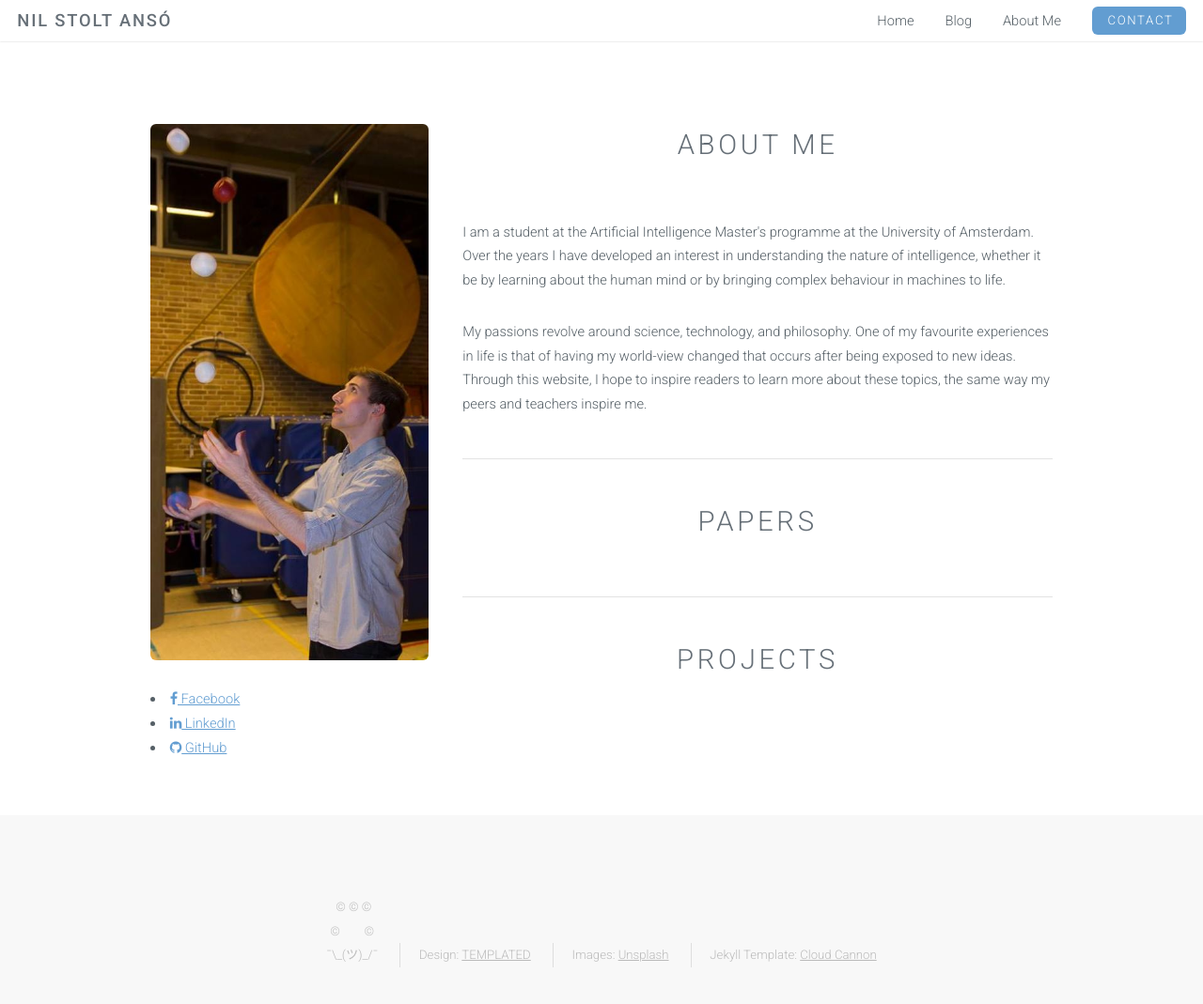
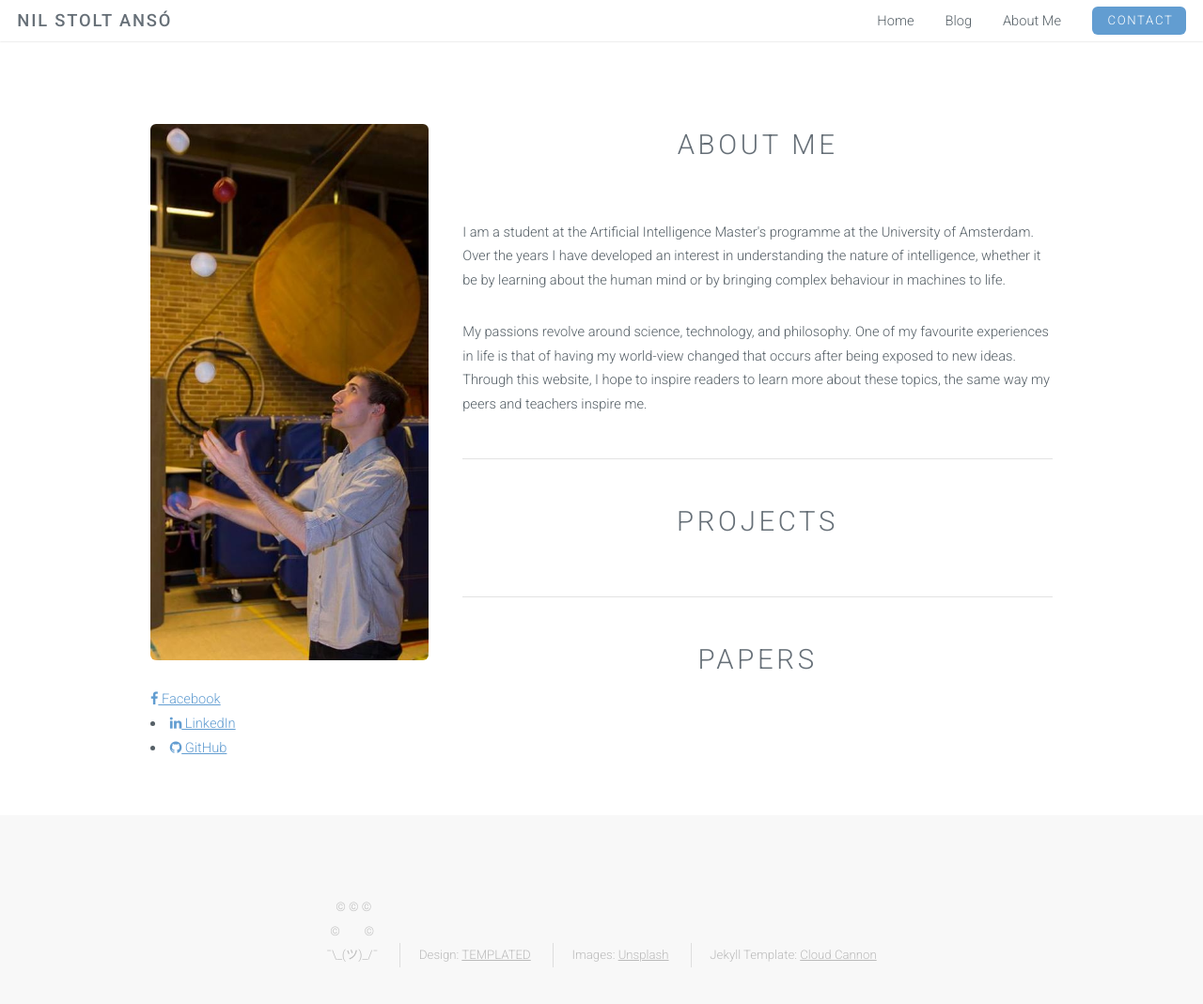
Before and after one commit to NILOIDE/NILOIDE.github.io, a Jekyll site: the page built from About-Me.html, in a window 1280 px wide and 1089 px high. Shown: the top 1069 px of the window at 94% size. Built offline with Jekyll 4.4.1, drawn with Linux system fonts in a browser that asks for light colours.

Commit message:
Trying new social media buttons

```diff
--- a/About-Me.html
+++ b/About-Me.html
@@ -10,11 +10,11 @@
                 <section>
                     <a href="#" class="image fit"><img src="images/dasme_yet_again.jpg" alt="" /></a>
                     {% if site.facebook_username %}
-                        <li>
+                        <span>
                             <a href="https://www.facebook.com/{{ site.facebook_username }}">
                                 <i class="fa fa-facebook"></i> Facebook
                             </a>
-                        </li>
+                        </span>
                     {% endif %}
                     {% if site.linkedin_username %}
                         <li>
@@ -42,13 +42,13 @@
                 </section>
                 <hr />
                     <header class="major">
-                        <h2>Papers</h2>
+                        <h2>Projects</h2>
                     </header>
                 <section>
                 </section>
                 <hr />
                     <header class="major">
-                        <h2>Projects</h2>
+                        <h2>Papers</h2>
                     </header>
                 <section>
                 </section>
--- a/index.html
+++ b/index.html
@@ -12,7 +12,7 @@
 					<div class="row">
 						<div class="8u">
 							<section>
-								<h2><a href="#elements" >The pursuit of efficiency</a></h2>
+								<h2><a href="#elements" >The pursuit of automation</a></h2>
 								<a href="#" class="image fit"><img src="images/pic03.jpg" alt="" /></a>
 								<p>Vis accumsan feugiat adipiscing nisl amet adipiscing accumsan blandit accumsan sapien blandit ac amet faucibus aliquet placerat commodo. Interdum ante aliquet commodo accumsan vis phasellus adipiscing. Ornare a in lacinia. Vestibulum accumsan ac metus massa tempor. Accumsan in lacinia ornare massa amet. Ac interdum ac non praesent. Cubilia lacinia interdum massa faucibus blandit nullam.</p>
 							</section>
```
